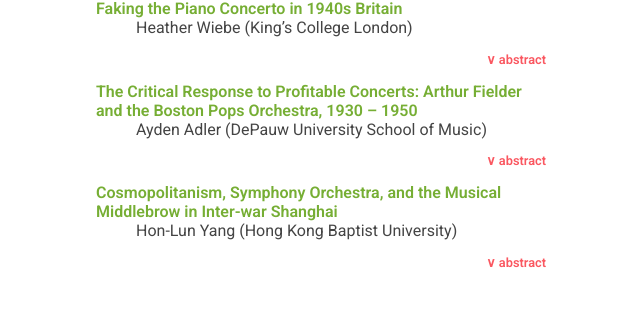
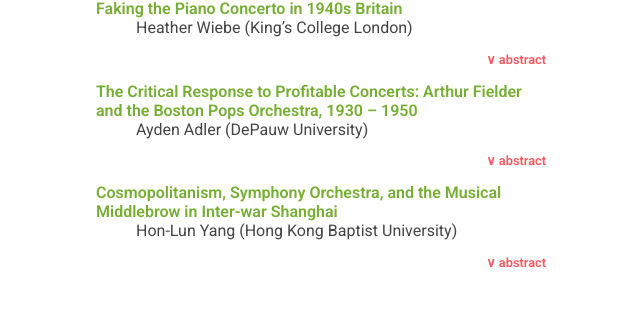
Before and after one commit to musicandthemiddlebrow/musicandthemiddlebrow.github.io, a Jekyll site: the page built from conference/program.html, in a window 1280 px wide and 900 px high, scrolled down 2297 px. Shown: the part 140-452 px from the top of the window, without its empty margins (169-809 px from the left). Built offline with Jekyll 4.4.1, drawn with Linux system fonts in a browser that asks for light colours.

Commit message:
Text edit

```diff
--- a/conference/program.html
+++ b/conference/program.html
@@ -339,7 +339,7 @@
       proved both appealing and threatening.</p>
   </dd>
   <dt>The Critical Response to Profitable Concerts: Arthur Fielder and the Boston Pops Orchestra, 1930 &ndash; 1950</dt>
-  <dd>Ayden Adler (DePauw University School of Music)
+  <dd>Ayden Adler (DePauw University)
     <p class="abstract-arrow"><a href="#">&or; abstract</a></p>
     <div class="abstract"><p>During the 1930s and 40s, when Arthur Fiedler conducted Pops concerts,
       and Serge Koussevitzky conducted the winter subscription series, the Boston Symphony Orchestra
```
Also changed, not shown: 1 other file.
